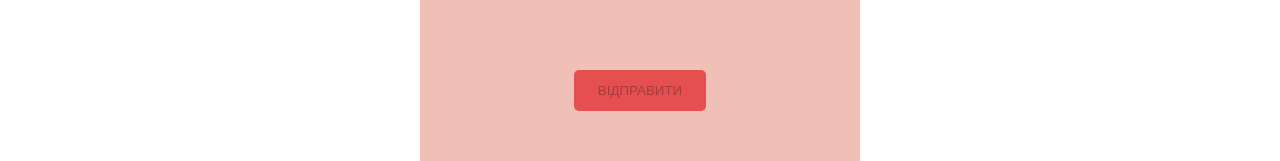
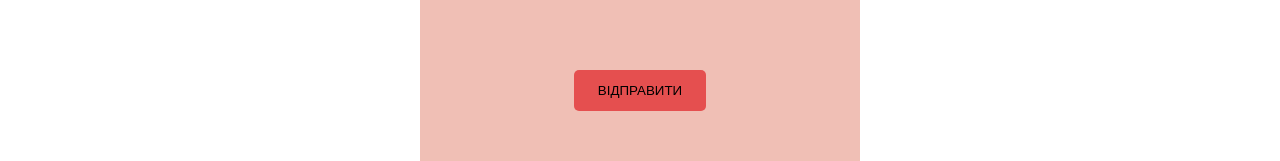
Before and after one commit to shpaksasha/NewProject, a React (Create React App) app: page /form in a window 1280 px wide. Shown: the part 545-706 px from the top of the page. Built offline with nearby package versions, Linux system fonts and the light colour scheme.

Commit message:
add new changes to form, isValid

```diff
--- a/src/pages/Form/Form.js
+++ b/src/pages/Form/Form.js
@@ -120,7 +120,7 @@ const Form = () => {
                             <span>{errors?.telephone?.message || 'Error!'}</span>}</div>
                     </Box>
                     <Box sx={{mt: 14}}>
-                        <button className={classes.button} type='submit' disabled={!isValid}>Відправити</button>
+                        <button className={classes.button} type='submit'>Відправити</button>
                     </Box>
                 </form>
             </div>
```
